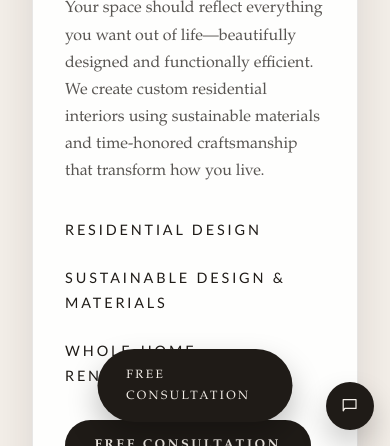
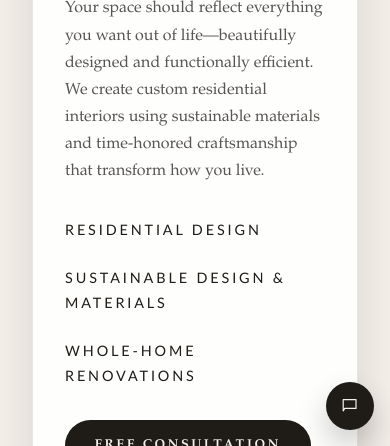
Before and after one commit to griffinkrutherford/Matteo-Designs-Brainstorming, a website: page sections/wewood-inspired/index.html in a window 390 px wide. Shown: the part 398-844 px from the top of the page. Drawn offline with Linux system fonts and the light colour scheme.

Commit message:
removed extra consult button on wewood

```diff
--- a/sections/wewood-inspired/index.html
+++ b/sections/wewood-inspired/index.html
@@ -692,21 +692,6 @@
             font-size: 0.75rem;
         }
 
-        .floating-cta {
-            position: fixed;
-            bottom: 2rem;
-            right: 2rem;
-            background: var(--charcoal);
-            color: var(--sand);
-            padding: 1rem 1.8rem;
-            border-radius: 999px;
-            text-decoration: none;
-            text-transform: uppercase;
-            letter-spacing: 0.2em;
-            font-size: 0.75rem;
-            box-shadow: 0 15px 30px rgba(0,0,0,0.25);
-        }
-
         @media (max-width: 768px) {
             nav ul {
                 display: none;
@@ -736,13 +721,6 @@
             .hero-meta {
                 flex-direction: column;
                 gap: 1.5rem;
-            }
-
-            .floating-cta {
-                left: 50%;
-                right: auto;
-                transform: translateX(-50%);
-                bottom: 1.5rem;
             }
         }
     </style>
@@ -1119,8 +1097,6 @@
         </div>
     </footer>
 
-    <a href="contact.html" class="floating-cta">Free Consultation</a>
-
     <script type="application/ld+json">
     {
         "@context": "https://schema.org",
```
